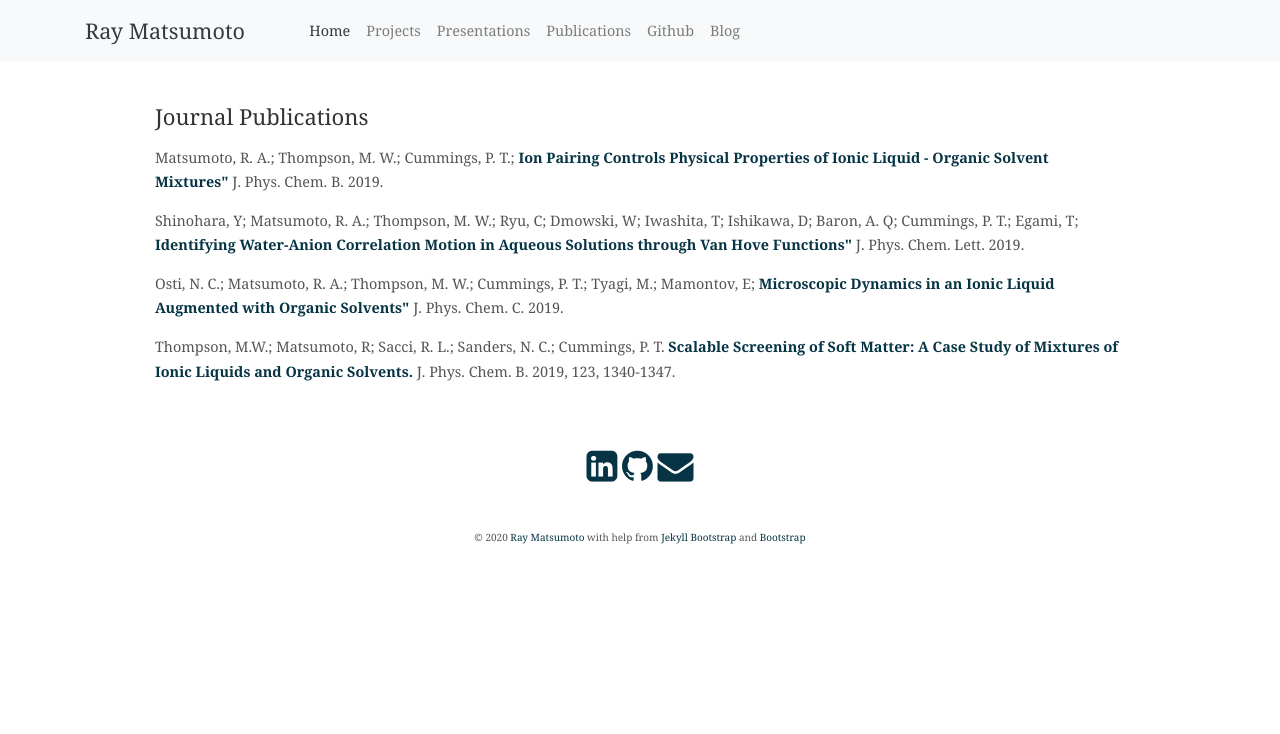
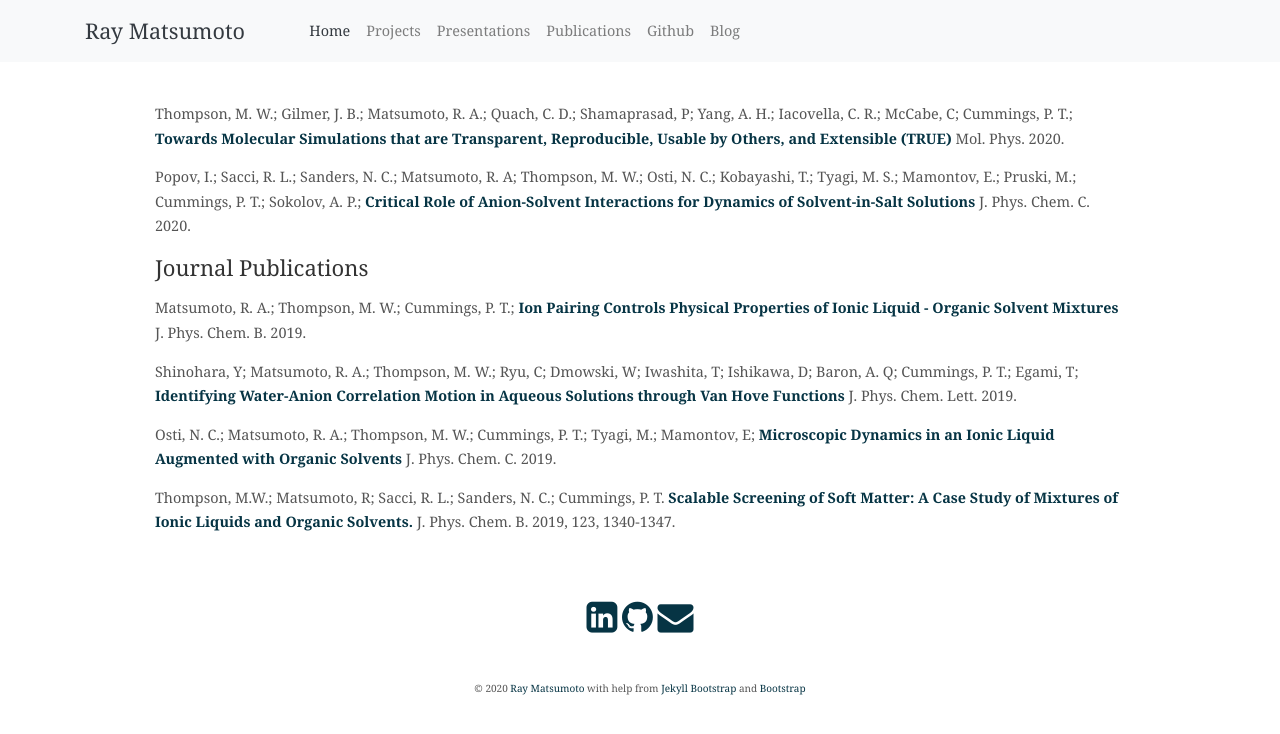
Before and after one commit to rmatsum836/rmatsum836.github.io, a Jekyll site: the page built from publications.md, in a window 1280 px wide. Shown: the top 734 px of the page. Built offline with Jekyll 4.4.1, drawn with Linux system fonts in a browser that asks for light colours; nearby versions of some CDN libraries.

Commit message:
Update publications in correct file

```diff
--- a/publications.md
+++ b/publications.md
@@ -6,6 +6,24 @@ description: ""
 
 <div
 style="max-width:1000px;margin-left:auto;margin-right:auto;padding-top:40px;padding-bottom:20px;padding-left:15px;padding-right:15px">
+
+   <div class="entry-summary">
+    <p> Thompson, M. W.; Gilmer, J. B.; Matsumoto, R. A.; Quach, C. D.; Shamaprasad, P;
+    Yang, A. H.; Iacovella, C. R.; McCabe, C; Cummings, P. T.;
+    <a class="talk-title" href="https://doi.org/10.1080/00268976.2020.1742938"
+        target="_blank">Towards Molecular Simulations that are Transparent, Reproducible,
+    Usable by Others, and Extensible (TRUE)
+    </a> Mol. Phys. 2020.</p>
+    </div>
+
+   <div class="entry-summary">
+    <p> Popov, I.; Sacci, R. L.; Sanders, N. C.; Matsumoto, R. A; Thompson, M. W.;
+    Osti, N. C.; Kobayashi, T.; Tyagi, M. S.; Mamontov, E.; Pruski, M.; Cummings, P. T.;
+    Sokolov, A. P.; <a class="talk-title" href="https://doi.org/10.1021/acs.jpcc.9b10807"
+        target="_blank">Critical Role of Anion-Solvent Interactions for Dynamics of
+    Solvent-in-Salt Solutions
+    </a> J. Phys. Chem. C. 2020.</p>
+    </div>
 
    <div
    style="font-weight:bolder;">
@@ -16,7 +34,7 @@ style="max-width:1000px;margin-left:auto;margin-right:auto;padding-top:40px;padd
     Cummings, P. T.; <a class="talk-title"
     href="https://pubs.acs.org/doi/abs/10.1021/acs.jpcb.9b08509"
     target="_blank">Ion Pairing Controls Physical Properties of
-    Ionic Liquid - Organic Solvent Mixtures"
+    Ionic Liquid - Organic Solvent Mixtures
     </a> J. Phys. Chem. B. 2019.</p>
     </div>
 
@@ -26,7 +44,7 @@ style="max-width:1000px;margin-left:auto;margin-right:auto;padding-top:40px;padd
     Cummings, P. T.; Egami, T; <a class="talk-title"
     href="https://pubs.acs.org/doi/abs/10.1021/acs.jpclett.9b02891"
     target="_blank">Identifying Water-Anion Correlation Motion in
-    Aqueous Solutions through Van Hove Functions"
+    Aqueous Solutions through Van Hove Functions
     </a> J. Phys. Chem. Lett. 2019.</p>
     </div>
 
@@ -35,7 +53,7 @@ style="max-width:1000px;margin-left:auto;margin-right:auto;padding-top:40px;padd
     Cummings, P. T.; Tyagi, M.; Mamontov, E; <a class="talk-title"
     href="https://pubs.acs.org/doi/abs/10.1021/acs.jpcc.9b05119"
     target="_blank">Microscopic Dynamics in an Ionic Liquid Augmented
-    with Organic Solvents"
+    with Organic Solvents
     </a> J. Phys. Chem. C. 2019.</p>
     </div>
 
```
